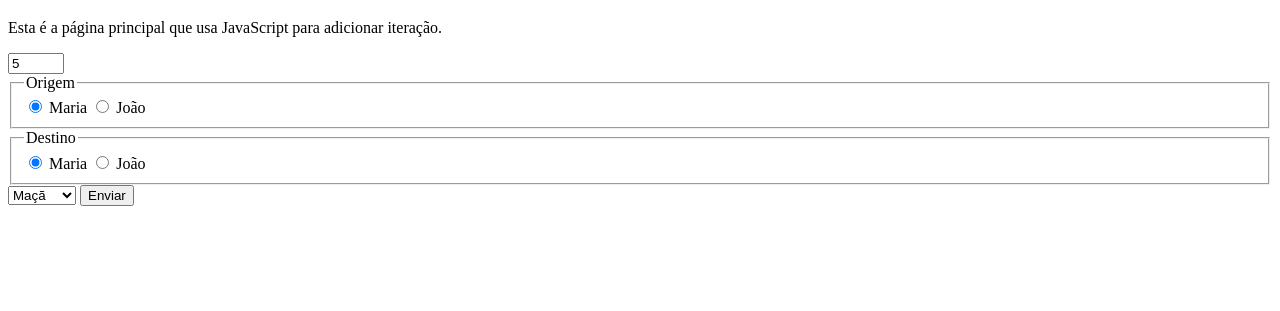
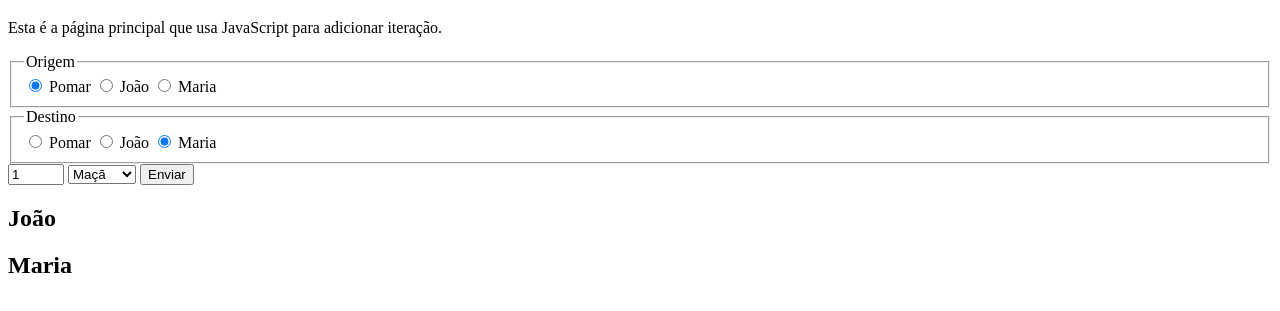
Before and after one commit to ufjf-dcc202/ufjf-dcc202-2023-3-b-atv12-joaovogelufjf, a website: page index.html in a window 1280 px wide. Shown: the part 61-372 px from the top of the page. Drawn offline with Linux system fonts and the light colour scheme.

Commit message:
configura entrada e saida

```diff
--- a/index.html
+++ b/index.html
@@ -18,27 +18,35 @@
         <p>Esta é a página principal que usa JavaScript para adicionar iteração.</p>
         <section>
             <form name="entrada">
-                <input type="number" name="quantidade" value="5" min="0" max="12">
             <fieldset>
                 <legend>Origem</legend>
                 <label>
-                    <input type="radio" name="origem" value="maria" checked/> Maria
+                    <input type="radio" name="origem" value="pomar" checked/> Pomar
                 </label>
                 <label>
                     <input type="radio" name="origem" value="joao"/> João
                 </label>
+                <label>
+                    <input type="radio" name="origem" value="maria"/> Maria
+                </label>
+
             </fieldset>
 
             <fieldset>
                 <legend>Destino</legend>
                 <label>
-                    <input type="radio" name="destino" value="maria" checked/> Maria
+                    <input type="radio" name="destino" value="pomar"/> Pomar
                 </label>
                 <label>
                     <input type="radio" name="destino" value="joao"/> João
                 </label>
+                <label>
+                    <input type="radio" name="destino" value="maria" checked/> Maria
+                </label>
+
             </fieldset>
-                <select name="fruta">
+            <input type="number" name="quantidade" value="1" min="0" max="12" step="1">
+            <select name="fruta">
                     <option value="maca">Maçã</option>
                     <option value="pera">Pera</option>
                     <option value="banana">Banana</option>
@@ -46,7 +54,12 @@
                 <button type="submit" name="enviar">Enviar</button>
             </form>
         </section>
-        <section></section>
+        <section id="saida">
+            <h2>João</h2>
+            <ol id="joao"></ol>
+            <h2>Maria</h2>
+            <ol id="maria"></ol>
+        </section>
     </main>
 </body>
 </html>
--- a/main.js
+++ b/main.js
@@ -1,3 +1,7 @@
+const olJoao = document.querySelector("#joao");
+const olMaria = document.querySelector("#maria");
+
+
 document.entrada.enviar.addEventListener('submit', leFormulario);
 
 function leFormulario(event) {
```
Also changed, not shown: estoque.js (added, +16 -0 lines).
